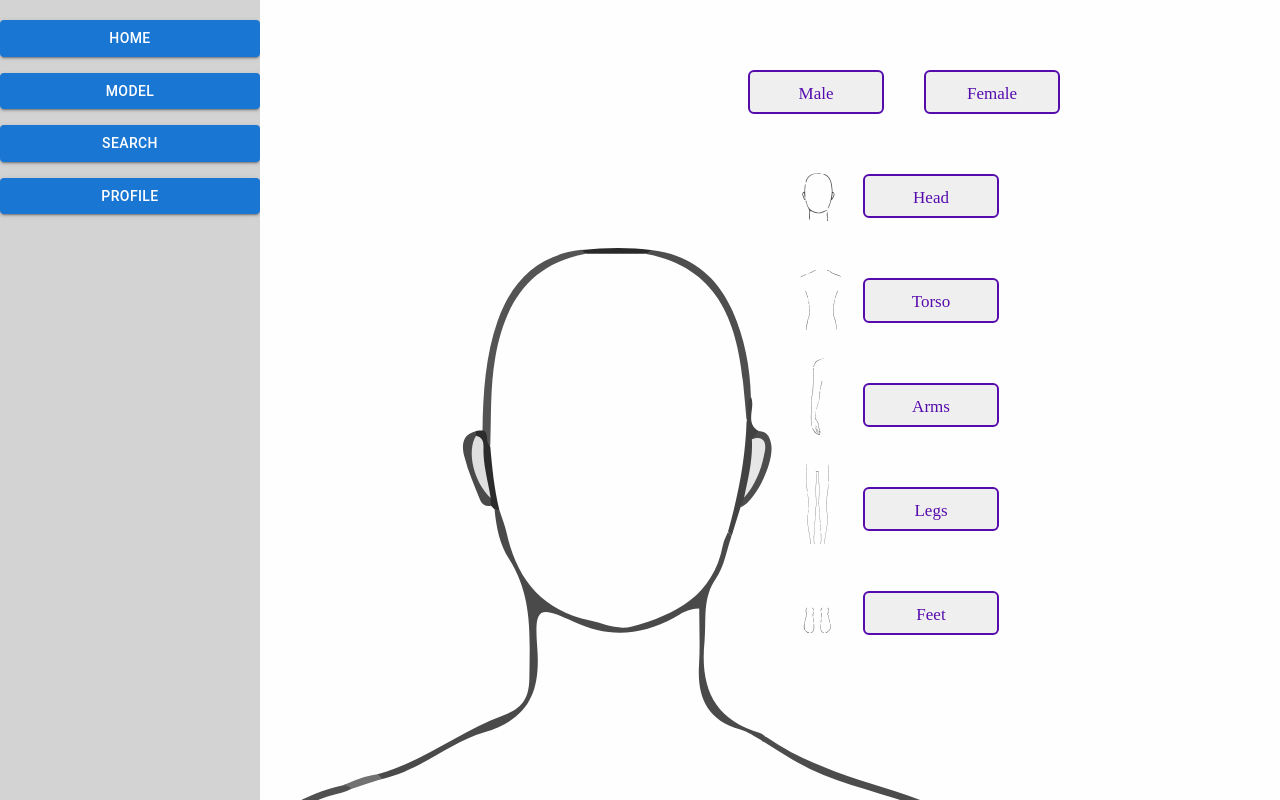
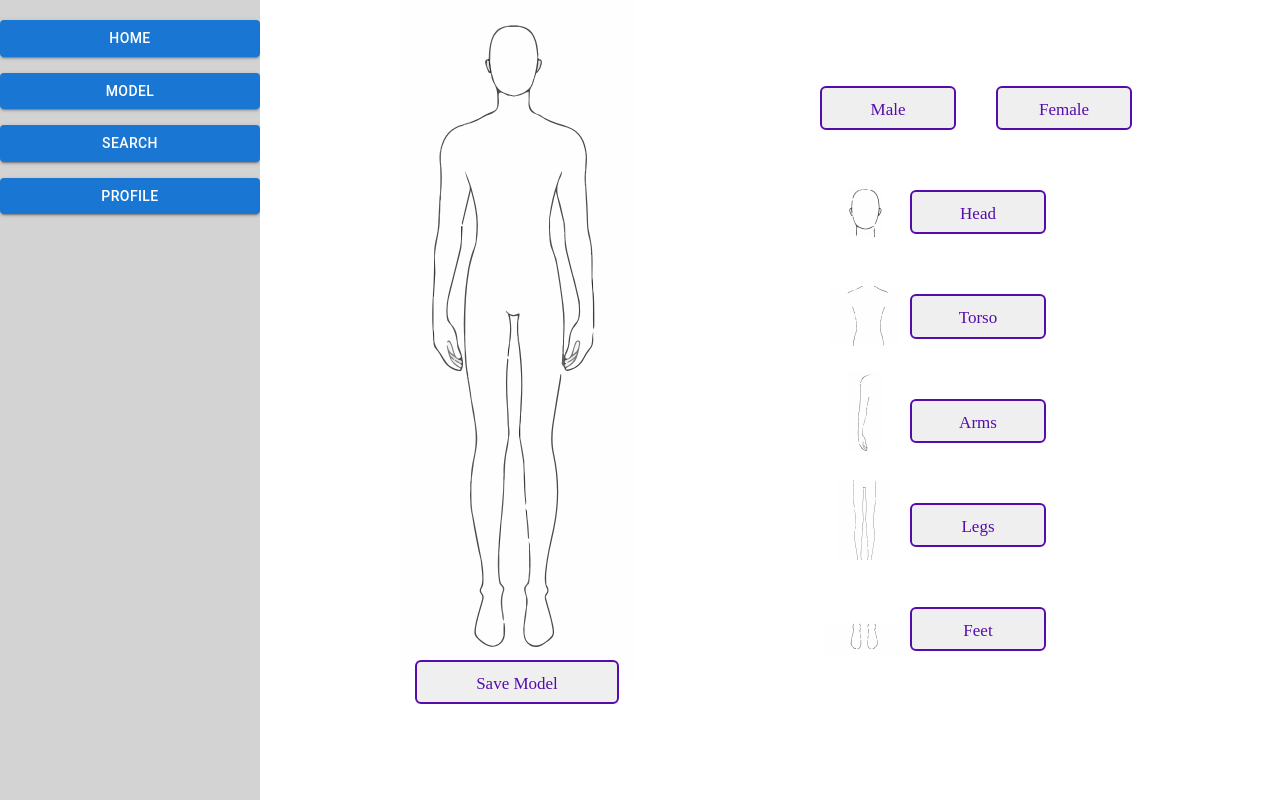
Before and after one commit to Project-FitCheck/FitCheck, a React (Create React App) app in the folder frontend/: page /model/edit in a window 1280 px wide. Both pictures are taken after a click on the button "Male". Shown: the top 800 px of the page. Built offline with nearby package versions, Linux system fonts and the light colour scheme.

Commit message:
made styles folder and updated import pathing

```diff
--- a/frontend/src/App.js
+++ b/frontend/src/App.js
@@ -1,5 +1,5 @@
 import React from 'react';
-import './styles/index.css';
+import './styles/navigation.css';
 import { BrowserRouter, Routes, Route, Navigate } from "react-router-dom";
 
 import NavBar from './components/navbar';
--- a/frontend/src/index.js
+++ b/frontend/src/index.js
@@ -1,6 +1,6 @@
 import React from 'react';
 import ReactDOM from 'react-dom/client';
-import './styles/index.css';
+import './styles/profile.css';
 import App from './App';
 import reportWebVitals from './reportWebVitals';
 
--- a/frontend/src/pages/profile.js
+++ b/frontend/src/pages/profile.js
@@ -3,6 +3,7 @@ import Switch from '@mui/material/Switch';
 import Select from 'react-select';
 import Popup from 'reactjs-popup';
 import 'reactjs-popup/dist/index.css';
+import "../styles/profile.css"
 
 const options = [
   { value: 'light', label: 'Light (Default)' },
--- a/frontend/src/styles/editModel.css
+++ b/frontend/src/styles/editModel.css
@@ -1,13 +1,30 @@
+.ModelViewer{
+    position: absolute;
+    left: 400px;
+    top: -20px;
+}
+
+svg{
+    height: 700px;
+}
+
 .ModelSettings {
     position: absolute;
-    right: 200px;
+    left: 800px
+}
 
+.save-model{
+    position: absolute;
+    top: 640px;
+    left: 395px;
+    width: 12em;
 }
 
 ul {
     list-style-type: none;
     display: block;
     padding: 0;
+    position: absolute;
 }
 
 
@@ -15,7 +32,7 @@ li {
     margin-bottom: 20px;
     display: flex;
     align-items: center;
-    left: 35px;
+    left: 10px;
 }
 
 .gender-setting {
@@ -138,8 +155,8 @@ Button:before {
     position: absolute;
     z-index: -1;
     background: var(--color);
-    height: 150px;
-    width: 200px;
+    height: 300px;
+    width: 400px;
     border-radius: 50%;
 }
 
@@ -154,12 +171,16 @@ Button:before {
 }
 
 Button:hover:before {
-    top: -30px;
-    left: -30px;
+    top: -50px;
+    left: -50px;
 }
 
-Button:active:before,
-Button:active {
+Button:active:before {
     background: #3a0ca3;
     transition: background 0s;
 }
+
+.active{
+    color: #fff;
+    background: #3a0ca3;
+}
--- /dev/null
+++ b/frontend/src/styles/navigation.css
@@ -0,0 +1,21 @@
+.navigation {
+  height: 100%;
+  width: 260px;
+  position: fixed;
+  z-index: 1;
+  top: 0;
+  left: 0;
+  background-color: lightgray;
+  overflow-x: hidden;
+  padding-top: 20px;
+}
+
+.navigation Link {
+  margin-left: 20px;
+  margin-right: 20px;
+  margin-bottom: 50px;
+  padding: 10px;
+  border-radius: 20px;
+  font-size: 25px;
+  cursor: pointer;
+}
--- a/frontend/src/styles/index.css
+++ b/frontend/src/styles/profile.css
@@ -1,27 +1,5 @@
 body {
   margin: 0px;
-}
-
-.navigation {
-  height: 100%;
-  width: 260px;
-  position: fixed;
-  z-index: 1;
-  top: 0;
-  left: 0;
-  background-color: lightgray;
-  overflow-x: hidden;
-  padding-top: 20px;
-}
-
-.navigation Link {
-  margin-left: 20px;
-  margin-right: 20px;
-  margin-bottom: 50px;
-  padding: 10px;
-  border-radius: 20px;
-  font-size: 25px;
-  cursor: pointer;
 }
 
 .settings {
@@ -101,6 +79,10 @@ th, td {
   background-color: lightgray;
 }
 
+Select{
+  height: 2x;
+}
+
 .privacy {
   margin: auto;
   max-width: 500px;
```
